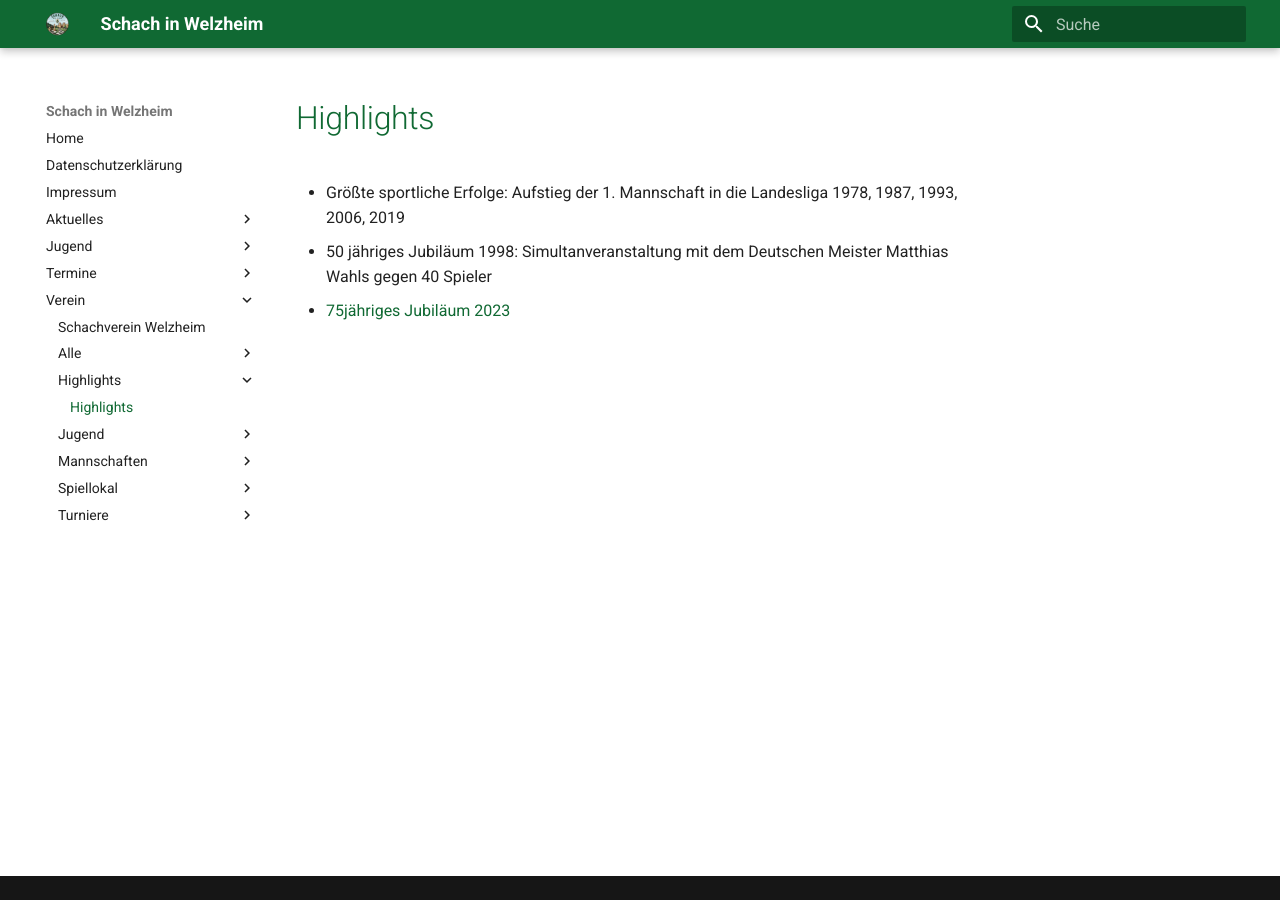
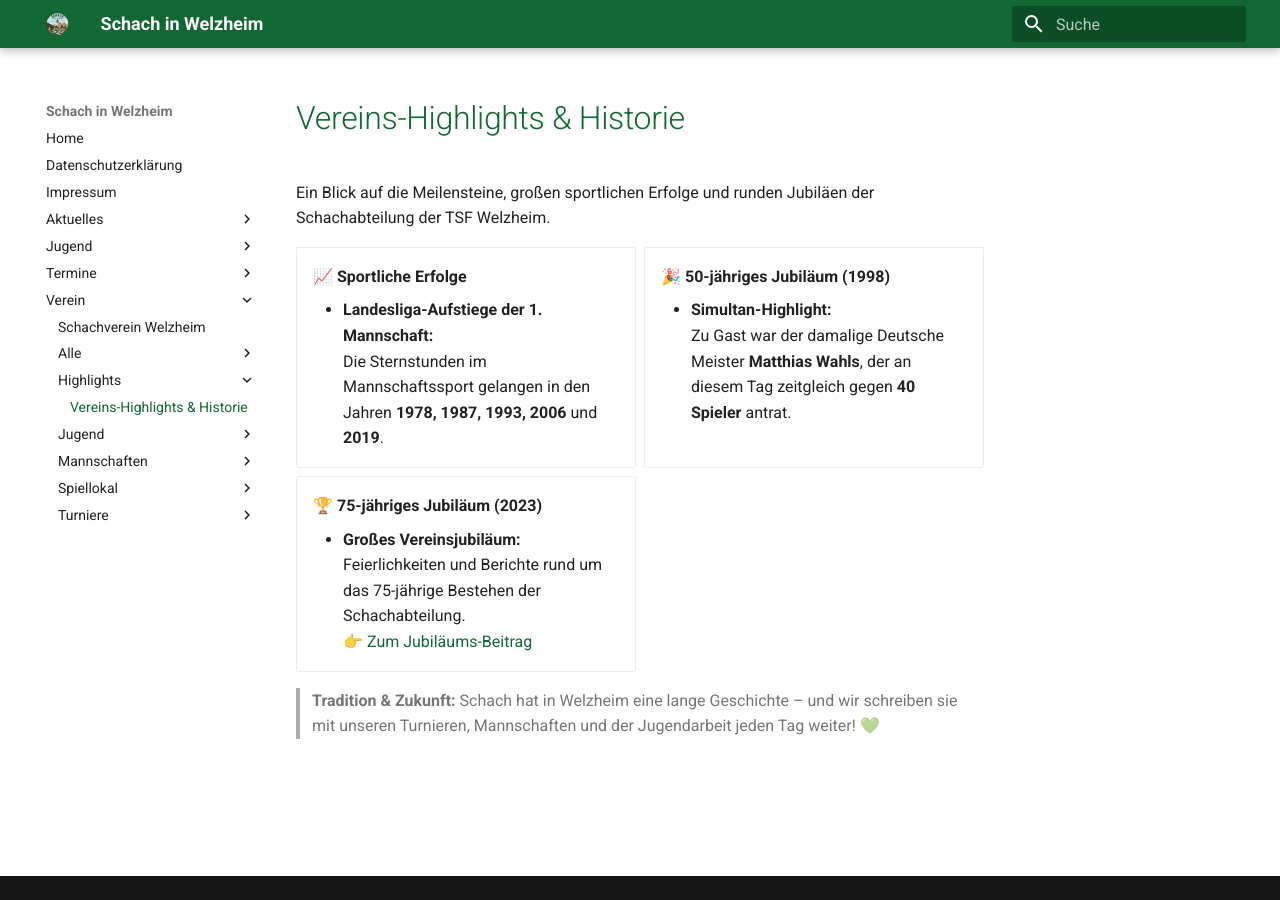
Before and after one commit to schachwelzheim/schachwelzheim, an MkDocs documentation site: the page built from docs/verein/highlights/index.md, in a window 1280 px wide. Built offline with MkDocs 1.6.1 and Material for MkDocs 9.7.7, drawn with Linux system fonts in a browser that asks for light colours.

Commit message:
Revise Vereins-Highlights with detailed descriptions
Updated the highlights section to include detailed descriptions of the club's milestones and achievements.

```diff
--- a/docs/verein/highlights/index.md
+++ b/docs/verein/highlights/index.md
@@ -1,8 +1,27 @@
-# Highlights
+# Vereins-Highlights & Historie
 
-* Größte sportliche Erfolge:
-  Aufstieg der 1. Mannschaft in die Landesliga
-  1978, 1987, 1993, 2006, 2019
-* 50 jähriges Jubiläum 1998:
-  Simultanveranstaltung mit dem Deutschen Meister Matthias Wahls gegen 40 Spieler
-* [75jähriges Jubiläum 2023](https://www.tsfwelzheim.de/abteilungen/schach/jubilaeum-75-jahre/)
+Ein Blick auf die Meilensteine, großen sportlichen Erfolge und runden Jubiläen der Schachabteilung der TSF Welzheim.
+
+<div class="grid cards" markdown>
+
+-   __📈 Sportliche Erfolge__
+
+    * **Landesliga-Aufstiege der 1. Mannschaft:**
+      Die Sternstunden im Mannschaftssport gelangen in den Jahren **1978, 1987, 1993, 2006** und **2019**.
+
+-   __🎉 50-jähriges Jubiläum (1998)__
+
+    * **Simultan-Highlight:**
+      Zu Gast war der damalige Deutsche Meister **Matthias Wahls**, der an diesem Tag zeitgleich gegen **40 Spieler** antrat.
+
+-   __🏆 75-jähriges Jubiläum (2023)__
+
+    * **Großes Vereinsjubiläum:**
+      Feierlichkeiten und Berichte rund um das 75-jährige Bestehen der Schachabteilung.
+      👉 [Zum Jubiläums-Beitrag](https://www.tsfwelzheim.de/abteilungen/schach/jubilaeum-75-jahre/)
+
+</div>
+
+> **Tradition & Zukunft:**
+> Schach hat in Welzheim eine lange Geschichte – und wir schreiben sie mit unseren Turnieren, Mannschaften und der Jugendarbeit jeden Tag weiter! 💚
+>
```
